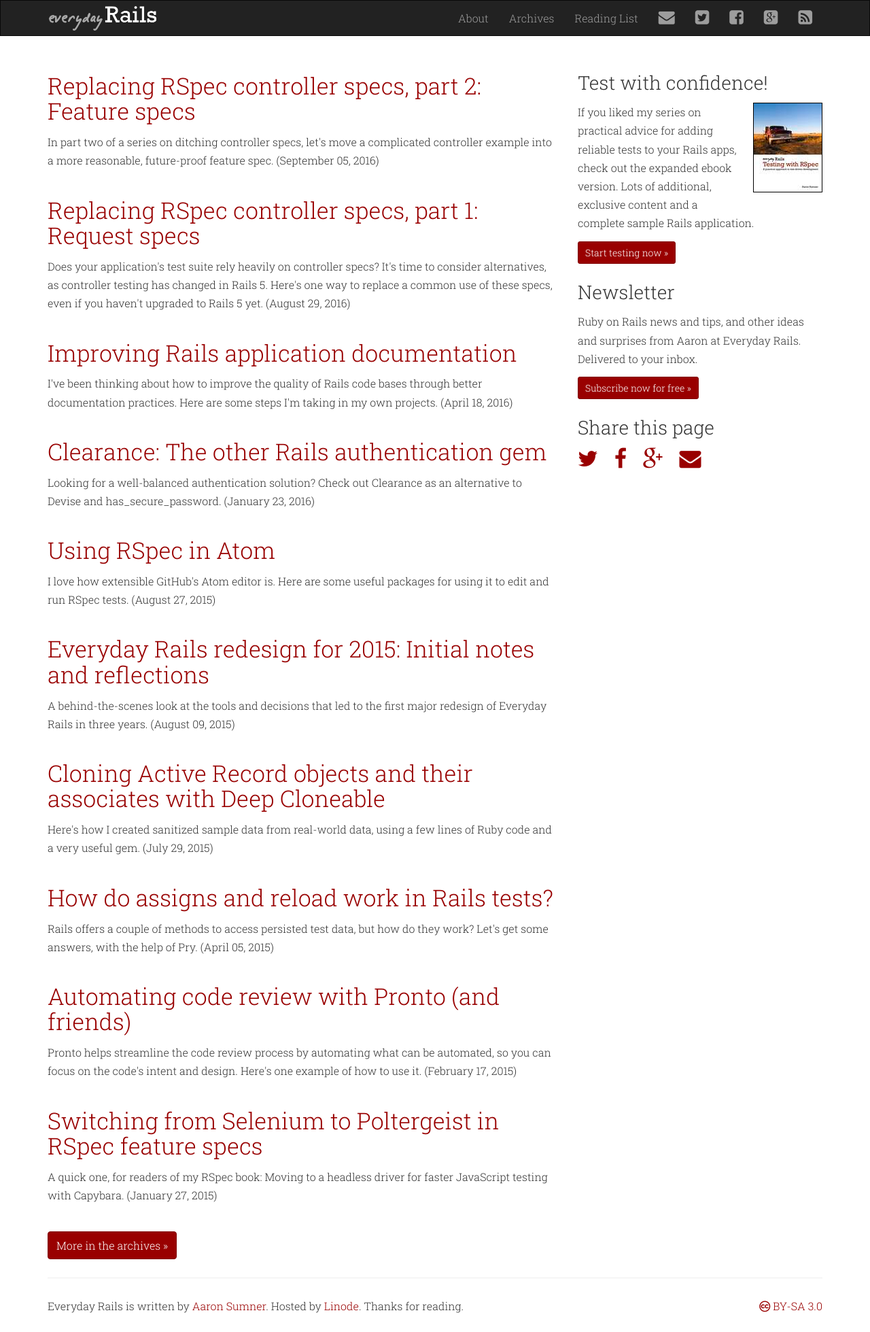
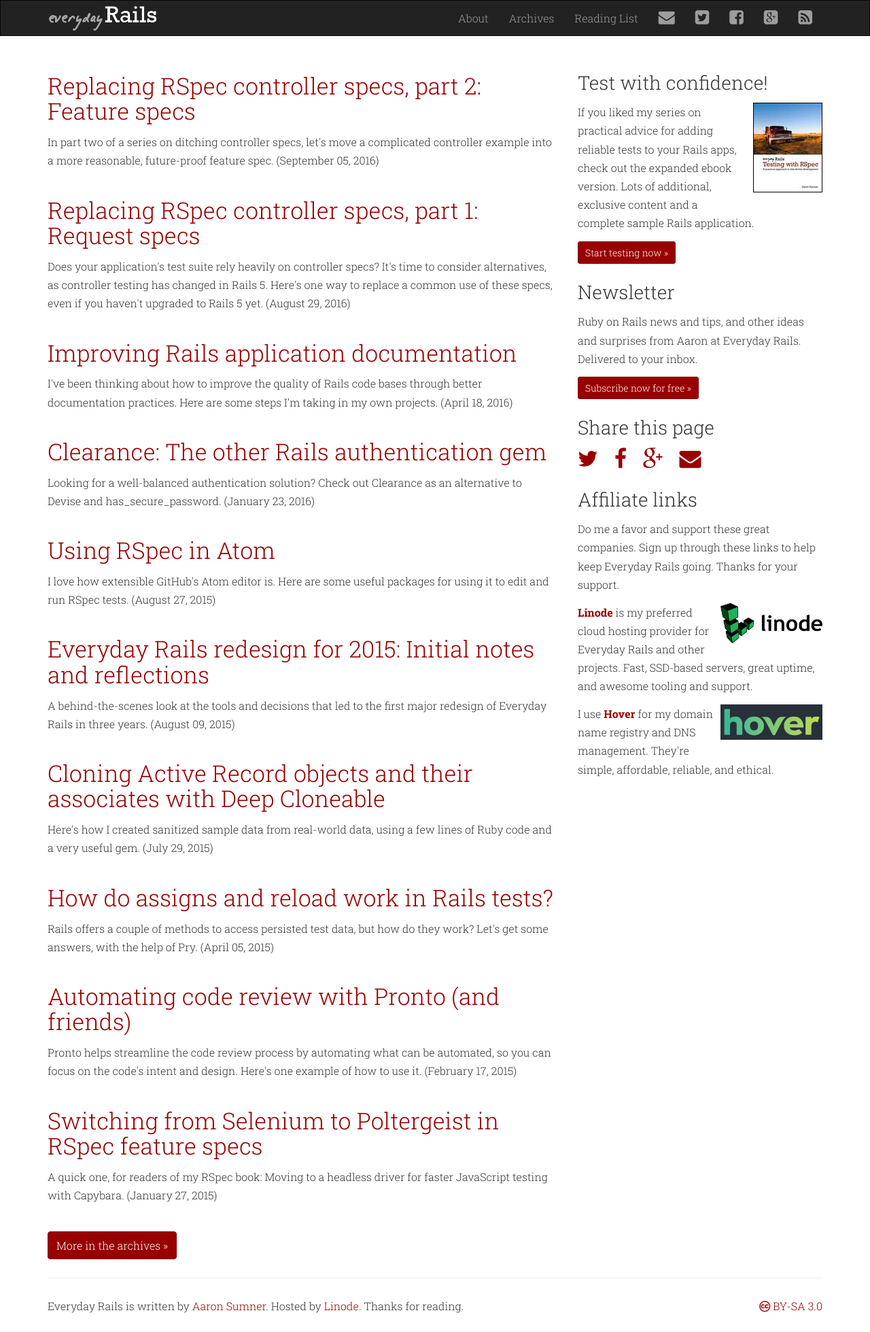
Before and after one commit to everydayrails/everyday-rails, a Jekyll site: the page built from index.html, in a window 1280 px wide. Shown: the whole page at 68% size. Built offline with Jekyll 4.4.1, drawn with Linux system fonts in a browser that asks for light colours; Markdown is read by kramdown in place of the engine named in the settings.

Commit message:
Add referral links

```diff
--- /dev/null
+++ b/_includes/referrals.html
@@ -0,0 +1,23 @@
+<div id="referrals">
+  <h3>Affiliate links</h3>
+
+  <p>
+    Do me a favor and support these great companies. Sign up through these
+    links to help keep Everyday Rails going. Thanks for your support.
+  </p>
+
+  <p>
+    <a href="https://www.linode.com/?r=d3a98e56fb377eb9f9b52455f069b0b6029908b9"><img src="/images/linode.png" alt="" width="150" /></a>
+    <strong><a href="https://www.linode.com/?r=d3a98e56fb377eb9f9b52455f069b0b6029908b9">Linode</a></strong>
+    is my preferred cloud hosting provider for Everyday Rails and other
+    projects. Fast, SSD-based servers, great uptime, and awesome tooling and
+    support.
+  </p>
+
+  <p>
+    <a href="https://hover.com/Rw2hEVA2"><img src="/images/hover.png" alt="" width="150" /></a>
+    I use <strong><a href="https://hover.com/Rw2hEVA2">Hover</a></strong> for my
+    domain name registry and DNS management. They're simple, affordable,
+    reliable, and ethical.
+  </p>
+</div>
--- a/_includes/sidebar.html
+++ b/_includes/sidebar.html
@@ -24,4 +24,5 @@
   </div>
 
   {% include sharing.html %}
+  {% include referrals.html %}
 </div>
```
Also changed, not shown: scss/site.scss (+7 -0 lines), css/site.css, images/hover.png (added), images/linode.png (added).
